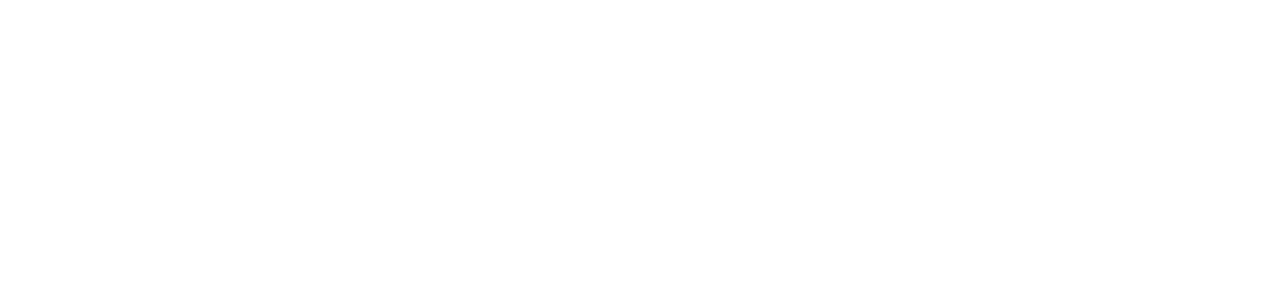
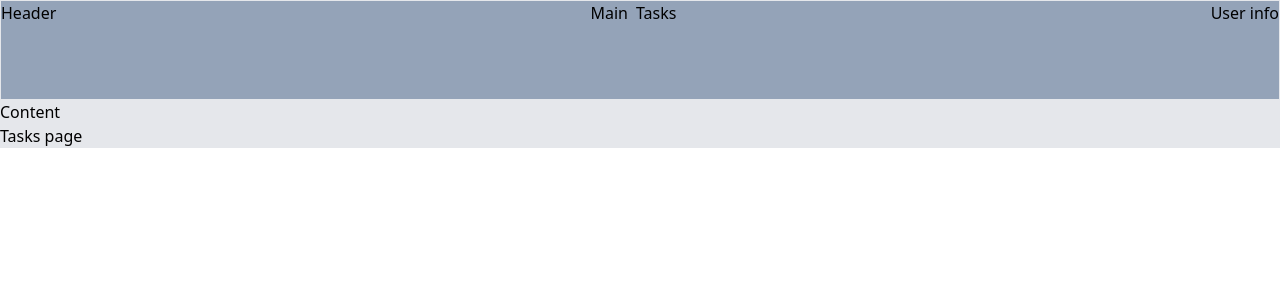
Before and after one commit to MXholod/Task-tracker-with-chat, a React (Create React App) app: page /tasks in a window 1280 px wide. Shown: the top 300 px of the page. Built offline with nearby package versions, Linux system fonts and the light colour scheme.

Commit message:
React routes package has been installed. Two pages for that routes created

```diff
--- a/package.json
+++ b/package.json
@@ -10,8 +10,10 @@
     "@types/node": "^16.11.49",
     "@types/react": "^18.0.17",
     "@types/react-dom": "^18.0.6",
+    "@types/react-router-dom": "^5.3.3",
     "react": "^18.2.0",
     "react-dom": "^18.2.0",
+    "react-router-dom": "^6.3.0",
     "react-scripts": "5.0.1",
     "typescript": "^4.7.4",
     "web-vitals": "^2.1.4"
--- a/src/App.tsx
+++ b/src/App.tsx
@@ -1,11 +1,16 @@
 import React from 'react';
 import './App.css';
 
+import { Header } from './components/Header';
+import { Content } from './components/Content';
+
 function App() {
   return (
-    <div className="App">
 
-    </div>
+      <div className="container flex flex-col mr-auto ml-auto">
+        <Header />
+        <Content />
+      </div>
   );
 }
 
--- /dev/null
+++ b/src/components/Content.tsx
@@ -0,0 +1,13 @@
+import {  Route, Routes } from 'react-router-dom';
+import { Main } from './../pages/Main';
+import { Tasks } from './../pages/Tasks';
+
+export const Content:React.FunctionComponent = ()=>{
+    return (<main className="bg-gray-200">
+        <h3>Content</h3>
+        <Routes>
+            <Route path={ '/' } element={ <Main />} />
+            <Route path={ '/tasks' } element={ <Tasks />} />
+        </Routes>
+    </main>)
+}
--- /dev/null
+++ b/src/components/Header.tsx
@@ -0,0 +1,10 @@
+import React from 'react';
+import { Navigation } from './../components/Navigation';
+
+export const Header:React.FC = ()=>{
+    return (<header className='flex justify-between w-[100%] h-[100px] border bg-slate-400'>
+        <div>Header</div>
+        <Navigation />
+        <div>User info</div>
+    </header>);
+}
--- /dev/null
+++ b/src/components/Navigation.tsx
@@ -0,0 +1,17 @@
+import React from "react"
+import { NavLink } from 'react-router-dom';
+
+export const Navigation:React.FunctionComponent = ()=>{
+    return (<>
+        <nav>
+            <ul className='flex'>
+                <li className='pr-2'>
+                <NavLink to='/'>Main</NavLink>
+                </li>
+                <li>
+                <NavLink to='/tasks'>Tasks</NavLink>
+                </li>
+            </ul>
+        </nav>
+    </>)
+}
--- a/src/index.tsx
+++ b/src/index.tsx
@@ -3,14 +3,19 @@
 import './index.css';
 import App from './App';
 import reportWebVitals from './reportWebVitals';
+import { BrowserRouter } from 'react-router-dom';
+
 
 const root = ReactDOM.createRoot(
   document.getElementById('root') as HTMLElement
 );
 root.render(
-  <React.StrictMode>
-    <App />
-  </React.StrictMode>
+  <BrowserRouter>
+    <React.StrictMode>
+      <App />
+    </React.StrictMode>
+  </BrowserRouter>
+
 );
 
 // If you want to start measuring performance in your app, pass a function
--- /dev/null
+++ b/src/pages/Main.tsx
@@ -0,0 +1,5 @@
+export const Main:React.FunctionComponent = ()=>{
+    return (<>
+        <h3>Main page</h3>
+    </>)
+}
--- /dev/null
+++ b/src/pages/Tasks.tsx
@@ -0,0 +1,5 @@
+export const Tasks:React.FunctionComponent = ()=>{
+    return (<>
+        <h3>Tasks page</h3>
+    </>)
+}
```
Also changed, not shown: 1 other file (tests, documents, lock files or other folders).
